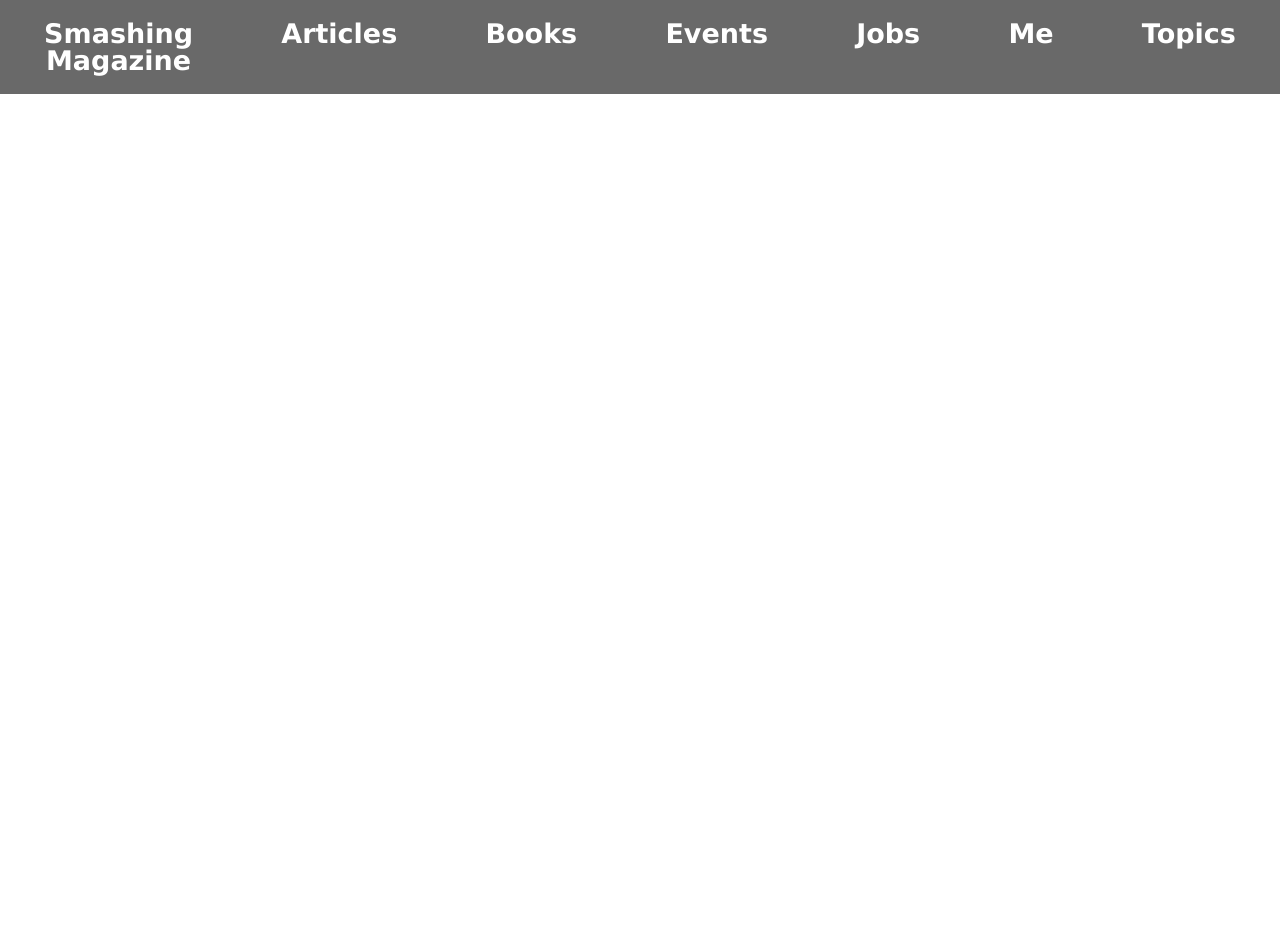
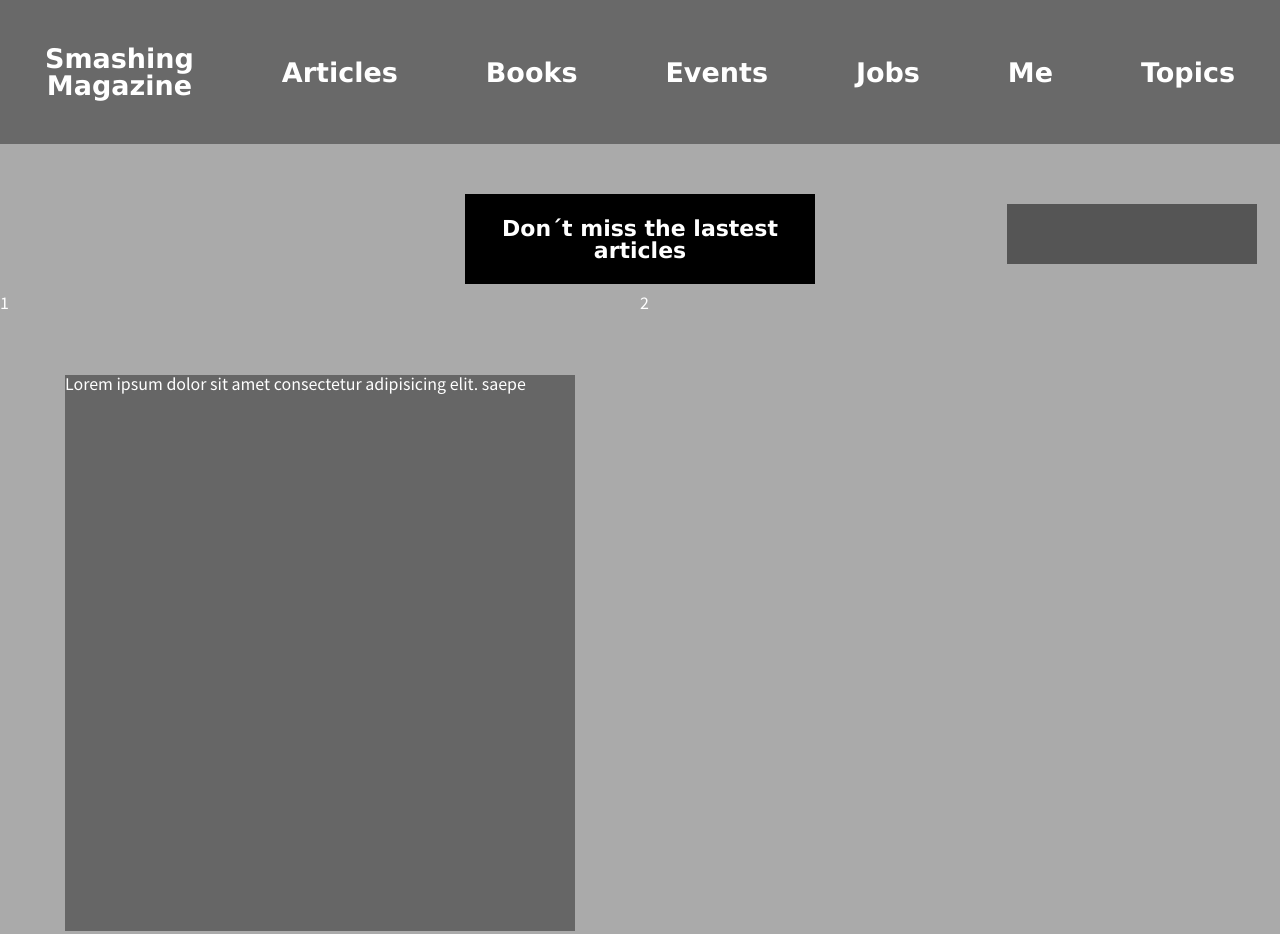
Before and after one commit to ricardovaltierra/design-teardown, a plain HTML site: page index.html in a window 1280 px wide. Shown: the top 934 px of the page. Before the commit the page ends 800 px from the top, so only its background shows below. Drawn offline with Linux system fonts and the light colour scheme.

Commit message:
end the navbar and start the main

```diff
--- a/css/style.css
+++ b/css/style.css
@@ -1,16 +1,17 @@
 body {
-    font-family: 'Noto Sans HK', sans-serif;
-    color: #fff;
+  font-family: 'Noto Sans HK', sans-serif;
+  color: #fff;
 }
 
 .nav-header {
-    display: flex;
-    justify-content: space-around;
-    background-color: dimgray;
+  padding: 25px 1px;
+  display: flex;
+  justify-content: space-around;
+  background-color: dimgray;
 }
 
 .nav-item {
-
+    margin: auto;
     padding: 20px;
 }
 
@@ -21,3 +22,55 @@ body {
     place-self: center;
     font-weight: 600;
 }
+
+.first-articles {
+    position: relative;
+    display: flex;
+    flex-wrap: wrap;
+}
+
+.absolute-article {
+    background-color: #aaa;
+    position: absolute;
+    width: 100%;
+    height: 100px;
+    padding-top:50px;
+}
+
+.absolute-article-div {
+    width: 350px;
+    height: 90px;
+    background-color: black;
+    margin: auto;
+}
+
+.absolute-article h1 {
+    font-size: 22px;
+    font-weight: bolder;
+    font-family: Verdana, Geneva, Tahoma, sans-serif;
+    text-align: center;
+    padding: 24px;
+}
+
+.float-button {
+    background-color: #555;
+    position: absolute;
+    height: 60px;
+    width: 250px;
+    top:60px;
+    right: 23px;
+}
+
+.col{
+    width: 100%;
+    display: grid;
+    background-color: #aaa;
+    grid-template-columns: 1fr 1fr;
+    grid-template-rows: 150px 750px 750px;
+}
+
+.col-article-first {
+    background-color: #666;
+    height: 34.76rem;
+    margin: 65px;
+}
--- a/index.html
+++ b/index.html
@@ -19,5 +19,33 @@
         <div class="nav-item"><h3>Me</h3></div>
         <div class="nav-item"><h3>Topics</h3></div>
     </nav>
+
+    <main>
+
+        <section class="first-articles">
+
+            <article class="absolute-article">
+                <div class="absolute-article-div">
+                <h1>Don´t miss the lastest <br> articles</h1>
+                </div>
+                <div class="float-button"></div>
+            </article>
+            <div class="col">
+            <article><h1>.</h1></article>
+            <article><h1>.</h1></article>
+            <article>1
+                <div class="col-article-first">
+                    <div></div>
+                    <h3>Lorem ipsum dolor sit amet consectetur adipisicing elit. saepe</h3>
+                </div>
+            </article>
+            <article>2</article>
+            <article>3</article>
+            <article>4</article>
+            </div>
+        </section>
+
+    </main>
+
 </body>
 </html>
```
